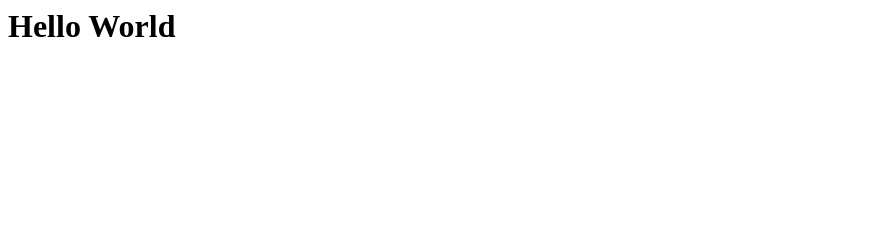
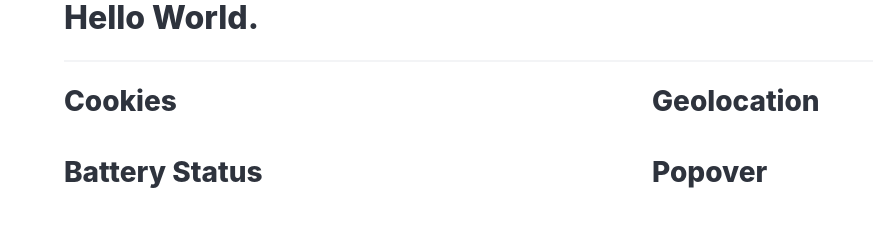
Before and after one commit to gabrielhelbig/gabrielhelbig.github.io, a plain HTML site: page docs/index.html in a window 1280 px wide. Shown: the whole page, without its empty margins (0-873 px from the left). Drawn offline with nearby package versions, Linux system fonts and the light colour scheme.

Commit message:
updating the body of my index page

```diff
--- a/docs/index.html
+++ b/docs/index.html
@@ -1,8 +1,36 @@
-<html>
-  <head>
-    <title>Hello World</title>
-  </head>
-  <body>
-    <h1>Hello World</h1>
-  </body>
+<!DOCTYPE html>
+<html lang="en-US">
+    <head>
+        <meta charset="utf-8"
+        <meta name="viewport" content="width=device-width, initial-scale=1">
+        <title>My Website</title>
+        <link rel="stylesheet" href="https://cdn.jsdelivr.net/npm/bulma@1.0.2/css/bulma.min.css">
+        <script defer src="app.js"></script>
+    </head>
+    <body>
+        <div class="container">
+            <div class="content">
+                <h1>Hello World.</h1>
+
+                <hr>
+
+                <div class="columns">
+                    <div class="column">
+                        <h2>Cookies</h2>
+                    </div>
+                    <div class="column">
+                        <h2>Geolocation</h2>
+                    </div>
+                </div>
+                <div class="columns">
+                    <div class="column">
+                        <h2>Battery Status</h2>
+                    </div>
+                    <div class="column">
+                        <h2>Popover</h2>
+                    </div>
+                </div>
+            </div>
+        </div>
+    </body>
 </html>
```
